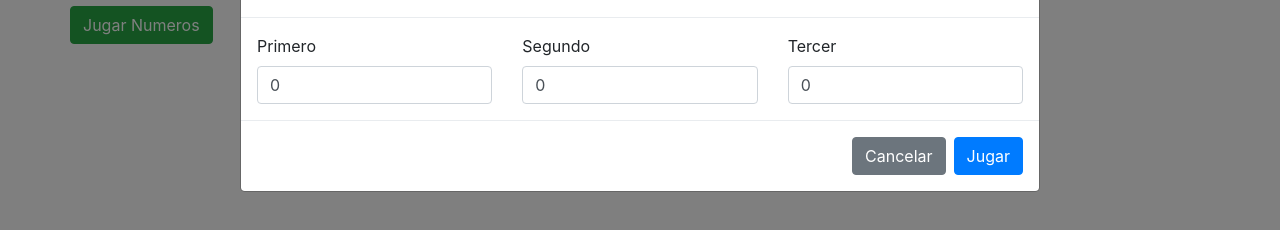
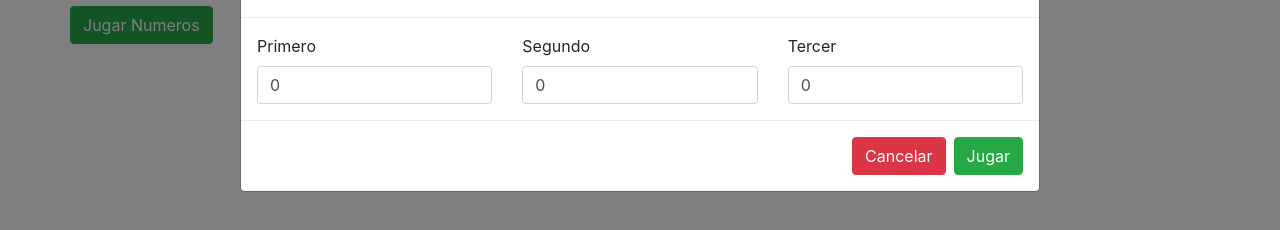
Before and after one commit to code-bryan/Loteria, a plain HTML site: page index.html in a window 1280 px wide. Both pictures are taken after a click on the button "Jugar Numeros". Shown: the part 74-304 px from the top of the page. Drawn offline with nearby package versions, Linux system fonts and the light colour scheme.

Commit message:
cambiado color de los botones

```diff
--- a/index.html
+++ b/index.html
@@ -81,8 +81,8 @@
                     </form>
                 </div>
                 <div class="modal-footer">
-                    <button type="button" class="btn btn-secondary" data-dismiss="modal" ng-click="vm.cancelar();">Cancelar</button>
-                    <button type="button" class="btn btn-primary" data-dismiss="modal" ng-click="vm.jugar();" ng-disabled="nuevosNumeros.$invalid">Jugar</button>
+                    <button type="button" class="btn btn-danger" data-dismiss="modal" ng-click="vm.cancelar();">Cancelar</button>
+                    <button type="button" class="btn btn-success" data-dismiss="modal" ng-click="vm.jugar();" ng-disabled="nuevosNumeros.$invalid">Jugar</button>
                 </div>
             </div>
             </div>
```
